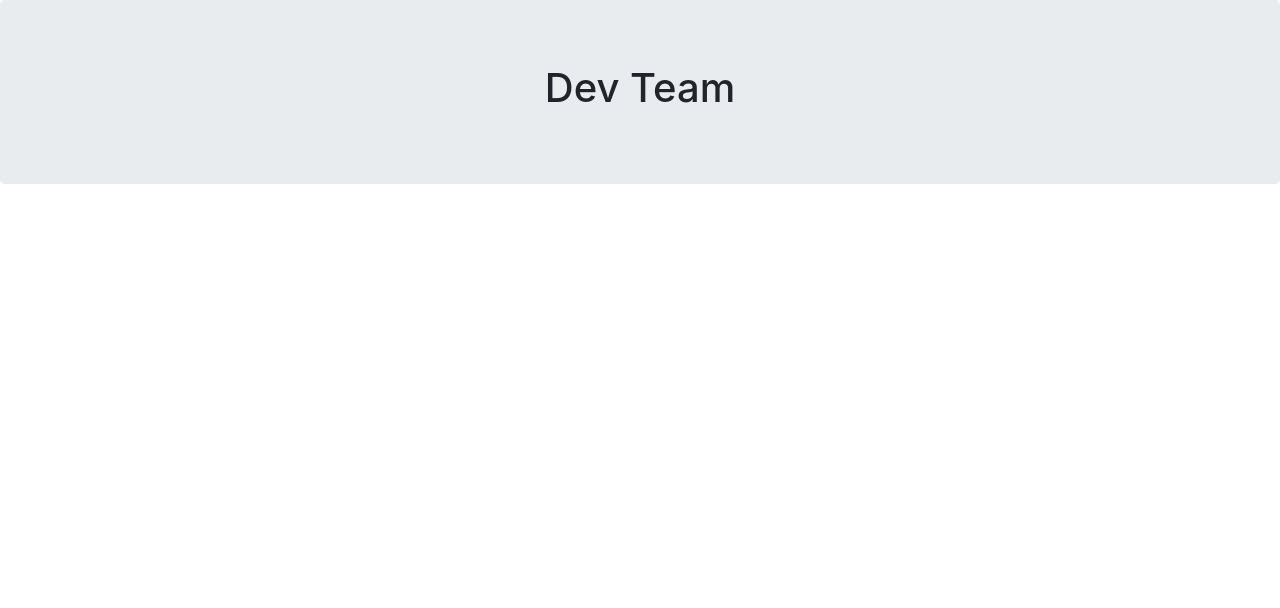
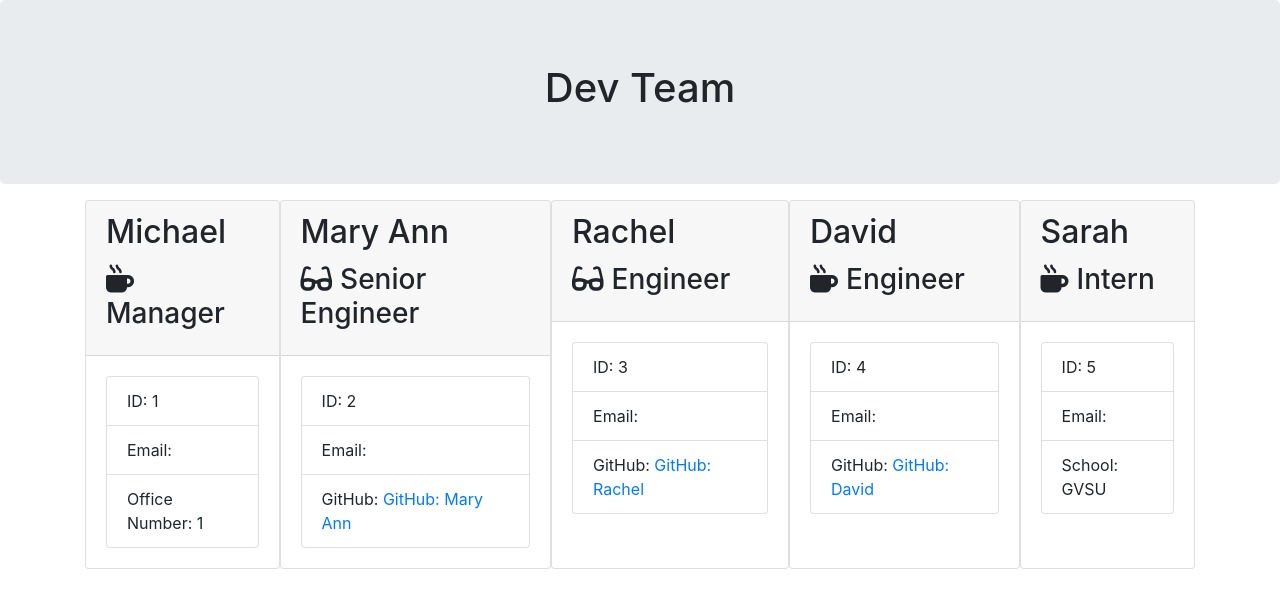
Before and after one commit to beckdan/Team-Profile-Generator, a website: page dist/sample.html in a window 1280 px wide. Drawn offline with nearby package versions, Linux system fonts and the light colour scheme.

Commit message:
sample html edits

```diff
--- a/dist/sample.html
+++ b/dist/sample.html
@@ -1,15 +1,17 @@
 <!DOCTYPE html>
 <html lang="en">
-
   <head>
     <meta charset="UTF-8" />
     <meta http-equiv="X-UA-Compatible" content="IE=edge" />
     <meta name="viewport" content="width=device-width, initial-scale=1.0" />
     <title>Dev Team</title>
     <link
-      rel="stylesheet" href="https://stackpath.bootstrapcdn.com/bootstrap/4.3.1/css/bootstrap.min.css"
-      integrity="sha384-ggOyR0iXCbMQv3Xipma34MD+dH/1fQ784/j6cY/iJTQUOhcWr7x9JvoRxT2MZw1T" crossorigin="anonymous"/>
-    <link rel="stylesheet" href="style.css">
+      rel="stylesheet"
+      href="https://stackpath.bootstrapcdn.com/bootstrap/4.3.1/css/bootstrap.min.css"
+      integrity="sha384-ggOyR0iXCbMQv3Xipma34MD+dH/1fQ784/j6cY/iJTQUOhcWr7x9JvoRxT2MZw1T"
+      crossorigin="anonymous"
+    />
+    <link rel="stylesheet" href="style.css" />
     <script src="https://kit.fontawesome.com/c502137733.js"></script>
   </head>
 
@@ -21,6 +23,78 @@
         </div>
       </div>
     </div>
-
+    <div class="container">
+      <div class="row">
+        <div class="teams col-12 d-flex justify-content-center">
+          <div class="card employee-info">
+            <div class="card-header">
+              <h2 class="card-title">Michael</h2>
+              <h3 class="card-title"><i class="fas fa-mug-hot mr-2"></i>Manager</h3>
+            </div>
+            <div class="card-body">
+              <ul class="list-group">
+                <li class="list-group-item">ID: 1</li>
+                <li class="list-group-item">Email: <a href="mailto:michael@fakemail.com"></a></li>
+                <li class="list-group-item">Office Number: 1</li>
+              </ul>
+            </div>
+          </div>
+          <div class="card employee-info">
+            <div class="card-header">
+              <h2 class="card-title">Mary Ann</h2>
+              <h3 class="card-title"><i class="fas fa-glasses mr-2"></i>Senior Engineer</h3>
+            </div>
+            <div class="card-body">
+              <ul class="list-group">
+                <li class="list-group-item">ID: 2</li>
+                <li class="list-group-item">Email: <a href="mailto:maryann@fakemail.com"></a></li>
+                <li class="list-group-item">GitHub: <a href="https://github.com/fakeaccount" target="_blank" rel="noopener noreferrer">GitHub: Mary Ann</a></li>
+              </ul>
+            </div>
+          </div>
+          <div class="card employee-info">
+            <div class="card-header">
+              <h2 class="card-title">Rachel</h2>
+              <h3 class="card-title"><i class="fas fa-glasses mr-2"></i>Engineer</h3>
+            </div>
+            <div class="card-body">
+              <ul class="list-group">
+                <li class="list-group-item">ID: 3</li>
+                <li class="list-group-item">Email: <a href="mailto:rachel@fakemail.com"></a></li>
+                <li class="list-group-item">GitHub: <a href="https://github.com/fakeaccount" target="_blank" rel="noopener noreferrer">GitHub: Rachel</a></li>
+              </ul>
+            </div>
+          </div>
+          <div class="card employee-info">
+            <div class="card-header">
+              <h2 class="card-title">David</h2>
+              <h3 class="card-title">
+                <i class="fas fa-mug-hot mr-2"></i>Engineer</h3>
+            </div>
+            <div class="card-body">
+              <ul class="list-group">
+                <li class="list-group-item">ID: 4</li>
+                <li class="list-group-item">Email: <a href="mailto:david@fakemail.com"></a></li>
+                <li class="list-group-item">GitHub: <a href="https://github.com/fakeaccount" target="_blank" rel="noopener noreferrer">GitHub: David</a></li>
+              </ul>
+            </div>
+          </div>
+          <div class="card employee-info">
+            <div class="card-header">
+              <h2 class="card-title">Sarah</h2>
+              <h3 class="card-title">
+                <i class="fas fa-mug-hot mr-2"></i>Intern</h3>
+            </div>
+            <div class="card-body">
+              <ul class="list-group">
+                <li class="list-group-item">ID: 5</li>
+                <li class="list-group-item">Email: <a href="mailto:sarah@fakemail.com"></a></li>
+                <li class="list-group-item">School: GVSU</li>
+              </ul>
+            </div>
+          </div>
+        </div>
+      </div>
+    </div>
   </body>
 </html>
```
Also changed, not shown: 1 other file. Lines whose indentation alone changed are shown as unchanged.
